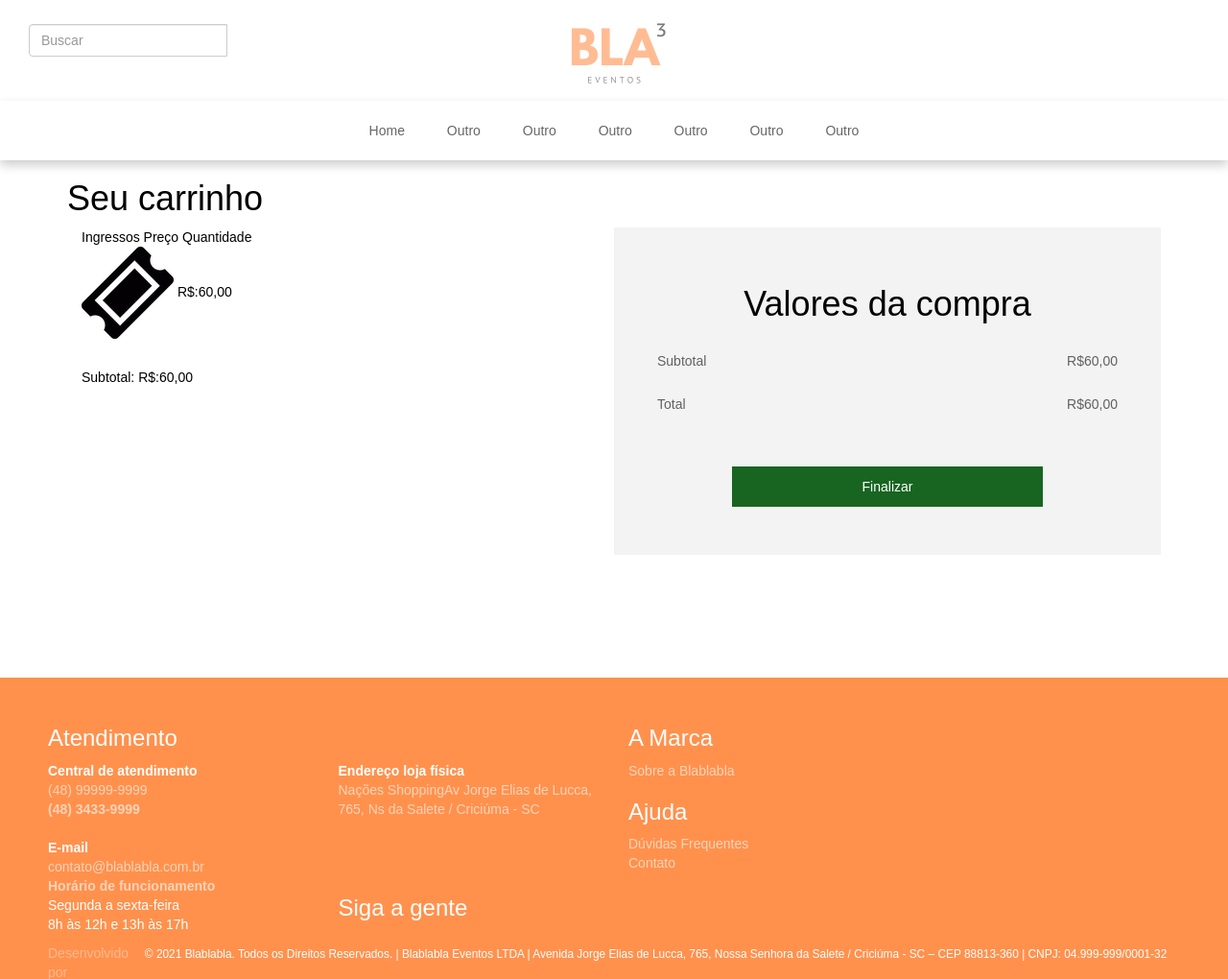
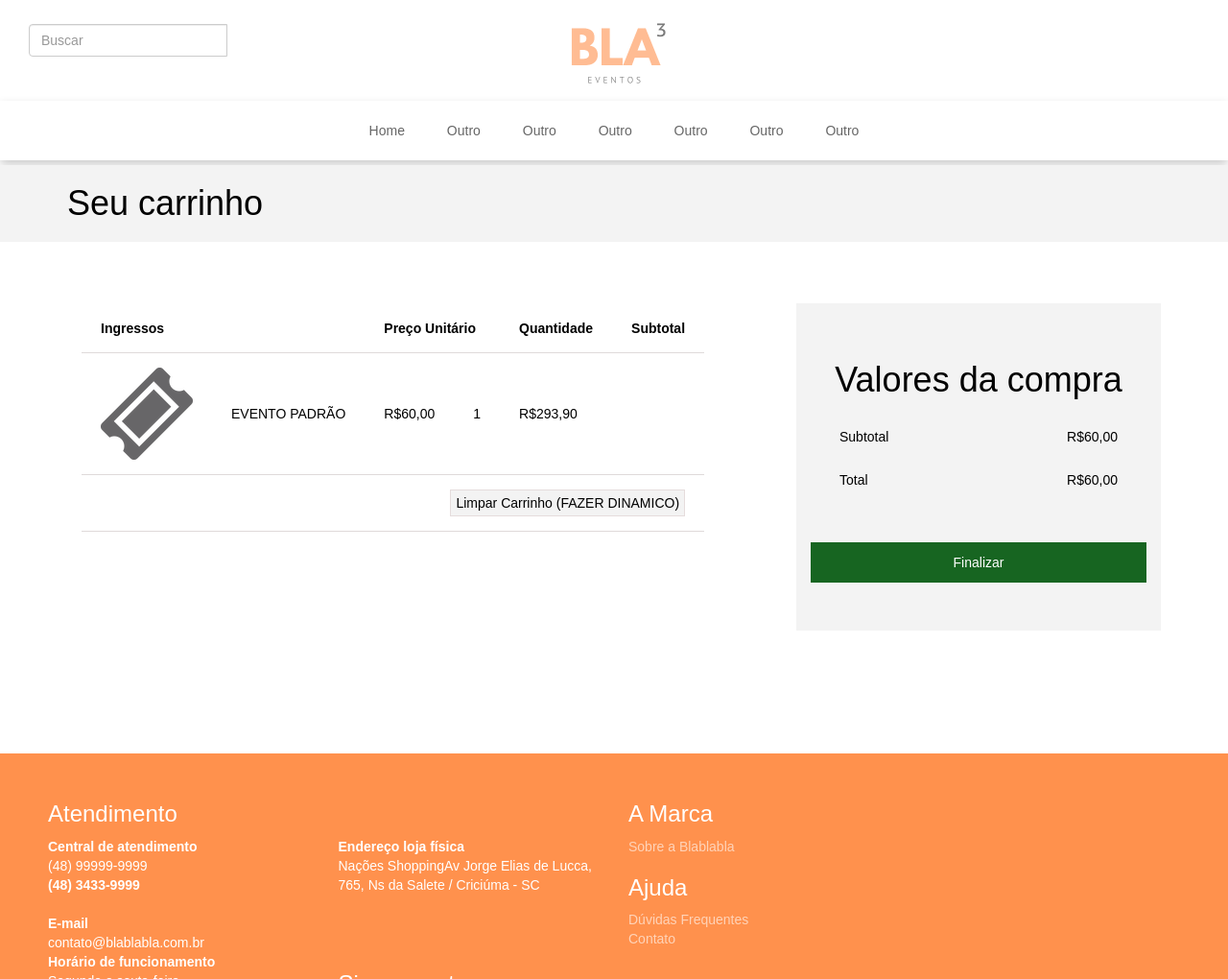
Before and after one commit to Will-Arcenio/APS-IntelligentTicket, a PHP site: page /view/page/frontend/html/carrinho.php in a window 1280 px wide. Shown: the top 1020 px of the page at 96% size. Run offline with PHP 8.4, Linux system fonts and the light colour scheme; some libraries are stand-ins or nearby versions.

Commit message:
carrinho, home e estilo

```diff
--- a/skins/css/estilo.css
+++ b/skins/css/estilo.css
@@ -22,13 +22,19 @@ body.adminhtml {
     padding: 5px 15px;
     width: 30%;
 }
-a,
 span {
+    opacity: 1;
+    color: black;
+}
+a{
     opacity: 0.6;
     color: black;
 }
-.input-number {
-    text-align: right;
+.limpar-carrinho {
+    background: #f3f3f3;
+    border: 1px solid #e5dcdc;
+    padding: 3px 5px;
+    float: right;
 }
 a:hover,
 i.icon-instagram:hover {
@@ -169,7 +175,7 @@ tr {
     border-bottom: 1px solid #FFF;
 }
 th, td {
-    padding: 15px 5px;
+    padding: 15px 20px;
 }
 th.table-title {
     text-align: center;
@@ -262,7 +268,16 @@ h4 a:hover {
     text-decoration: none;
 }
 /* FIM CABEÇALHO */
-
+/* BREADCRUMBS */
+.breadcrumbs {
+    background: #f3f3f3;
+    margin-top: 5px;
+    margin-bottom: 5%;
+}
+.title-bread {
+    margin: 20px 0px;
+}
+/*FIM BREADCRUMBS*/
 /* INICIO BANNER */
 div.title {
     text-align: center;
@@ -286,11 +301,14 @@ div.title {
 }
 button.btnFinalizar {
     padding: 10px 0;
-    width: 60%;
+    width: 100%;
     color: white;
     background: #176521;
     margin-bottom: 30px;
     border: 1px solid #176521;
+}
+tr.first.last {
+    border-bottom: 1px solid #dfdada;
 }
 button.btnFinalizar:hover {
     background: #0f4c17;
--- a/view/page/frontend/html/carrinho.php
+++ b/view/page/frontend/html/carrinho.php
@@ -24,7 +24,7 @@
                       </form>
                 </div>
                 <div class="div-logo col-md-6 col-xs-12 logo-area text-center">
-                    <h1 class="logo"><a href="" title="Blablabla" class="logo"><img src="../../../../skins/images/logo.png" alt="Blablabla" width="250px"></a></h1>
+                    <h1 class="logo"><a href="../html/homepage.html" title="Blablabla" class="logo"><img src="../../../../skins/images/logo.png" alt="Blablabla" width="250px"></a></h1>
                 </div>
             </div>
         </div>
@@ -73,25 +73,53 @@
         </div>
     </div>
     <div class="container SeuCarrinho">
-        <div class="conteudo col-md-6  col-xs-12">
-            <thead>
-                <tr>
-                    <th>Ingressos</th>
-                    <th>Preço</th>
-                    <th>Quantidade</th>
-                    <br>
-                </tr>
-                <div class="imagem">
-                    <img src="../../../../skins/images/ticket.png" alt="Evento">
-                    <th>R$:60,00</th>
-                    <input type = "number" name="quantidade" id="quantidade" >
-                </div>
-                <th>Subtotal:</th>
-                <th>R$:60,00</th>
-            </thead>
+        <div class="conteudo col-md-8  col-xs-12">
+            <table id="shopping-cart-table" class="data-table cart-table">
+                <thead>
+                    <tr class="first last">
+                        <th rowspan="1"><span class="nobr">Ingressos</span></th>
+                        <th rowspan="1">&nbsp;</th>
+                        <th rowspan="1">&nbsp;</th>
+                        <th colspan="2"><span class="nobr">Preço Unitário</span></th>
+                        <th rowspan="1">Quantidade</th>
+                        <th class="last" colspan="1">Subtotal</th>
+                    </tr>
+                </thead>
+            <tfoot>
+            <tr class="first last">
+                <td colspan="50" class="a-right last">
+                <button type="submit" name="limpar-carrinho" value="limpar-carrinho" title="Limpar Carrinho" class="limpar-carrinho" id="limpar-carrinho">Limpar Carrinho (FAZER DINAMICO)</button>
+
+                </td>
+            </tr>
+            </tfoot>
+            <tbody>
+            <tr class="first last odd">
+            <td class="pr-img-td"><a href="" title="SHORT LINHO COM FAIXA" class="product-image"><img src="../../../../skins/images/ticket.png" alt="SHORT LINHO COM FAIXA"></a></td>
+            <td colspan="2" class="product-name-td">
+            <span class="product-name"> EVENTO PADRÃO</span>
+            </td>
+            <td class="unit-price">
+            <span class="cart-price">
+            <span class="price">R$60,00</span>
+            </span>
+            </td>
+            <td class="qtd-cart">
+            <div class="qty-holder">
+            1
+            </div>
+            </td>
+            <td class="td-total last">
+            <span class="cart-price" id="span-45073">
+            <span class="price">R$293,90</span>
+            </span>
+            </td>
+            </tr>
+            </tbody>
+            </table>
         </div>
         <div class="container">
-            <div class="col-md-6 title col-xs-12" style="background-color:#f3f3f3;">
+            <div class="col-md-4 title col-xs-12" style="background-color:#f3f3f3;">
                 <h1 class="title">Valores da compra</h1>
                 <div class="conteudo-carrinho-valores col-md-12 col-xs-12">
                     <div class="subtotal col-md-6 col-xs-6 text-left"><span>Subtotal</span></div>
--- a/view/page/frontend/html/homepage.html
+++ b/view/page/frontend/html/homepage.html
@@ -23,7 +23,7 @@
                       </form>
                 </div>
                 <div class="div-logo col-md-6 col-xs-12 logo-area text-center">
-                    <h1 class="logo"><a href="" title="Blablabla" class="logo"><img src="../../../../skins/images/logo.png" alt="Blablabla" width="250px"></a></h1>
+                    <h1 class="logo"><a href="../html/homepage.html" title="Blablabla" class="logo"><img src="../../../../skins/images/logo.png" alt="Blablabla" width="250px"></a></h1>
                 </div>
             </div>
         </div>
```
